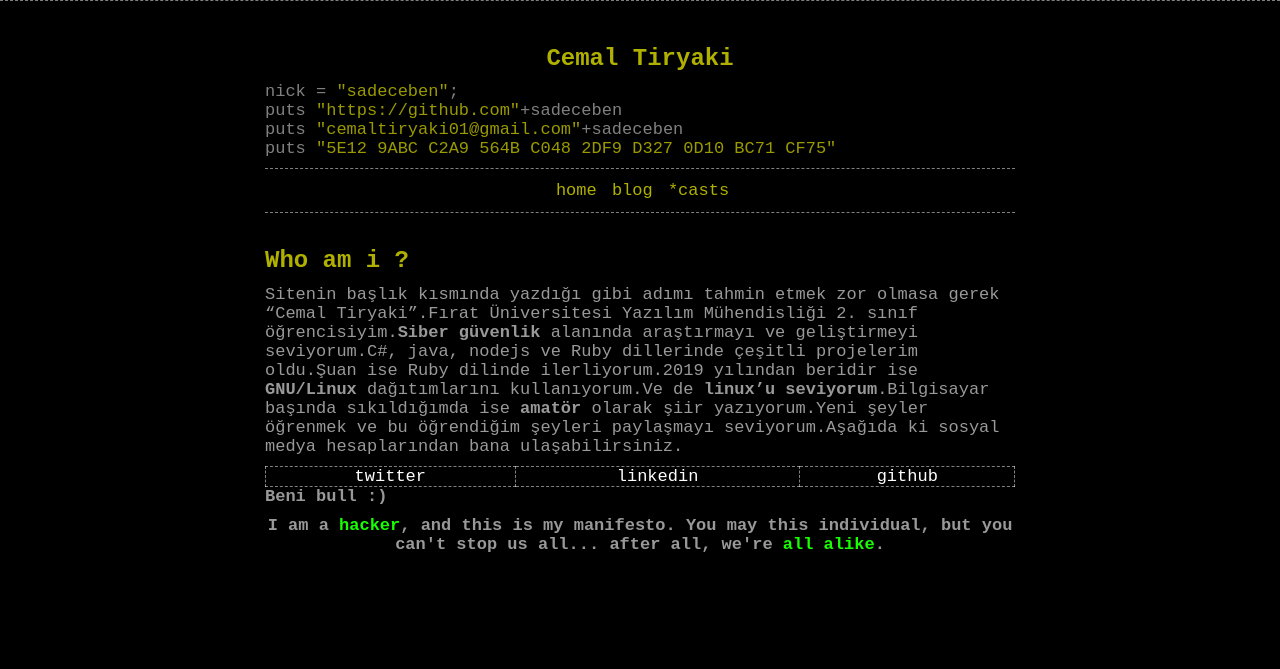
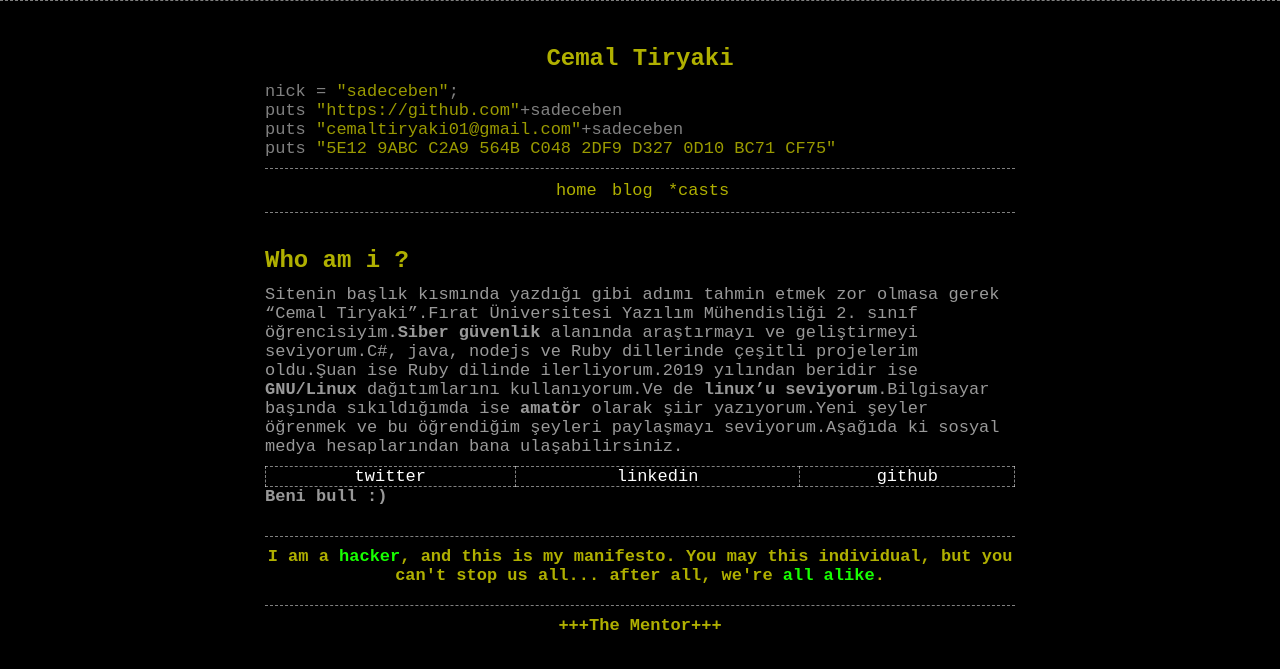
Before and after one commit to sadeceben/sadeceben.github.io, a Jekyll site: the page built from index.md, in a window 1280 px wide. Shown: the top 669 px of the page. Built offline with Jekyll 4.4.1, drawn with Linux system fonts in a browser that asks for light colours; our own code applies the rules of GitHub Pages for plain Markdown files.

Commit message:
Update footer.html

```diff
--- a/_includes/footer.html
+++ b/_includes/footer.html
@@ -1,8 +1,9 @@
 <div class="row">
   <div class="col-lg-8 col-lg-offset-2">
-
+    <footer>
     <b><center>I am a <span style="color: #17ff00;">hacker</span>, and this is my manifesto. You may this individual, but you </center></b>
 <b><center>can't stop us all... after all, we're <span style="color: #17ff00;">all alike</span>.</center></b>
-
+    </footer>
+    <footer>+++The Mentor+++</footer>
   </div>
 </div>
```
